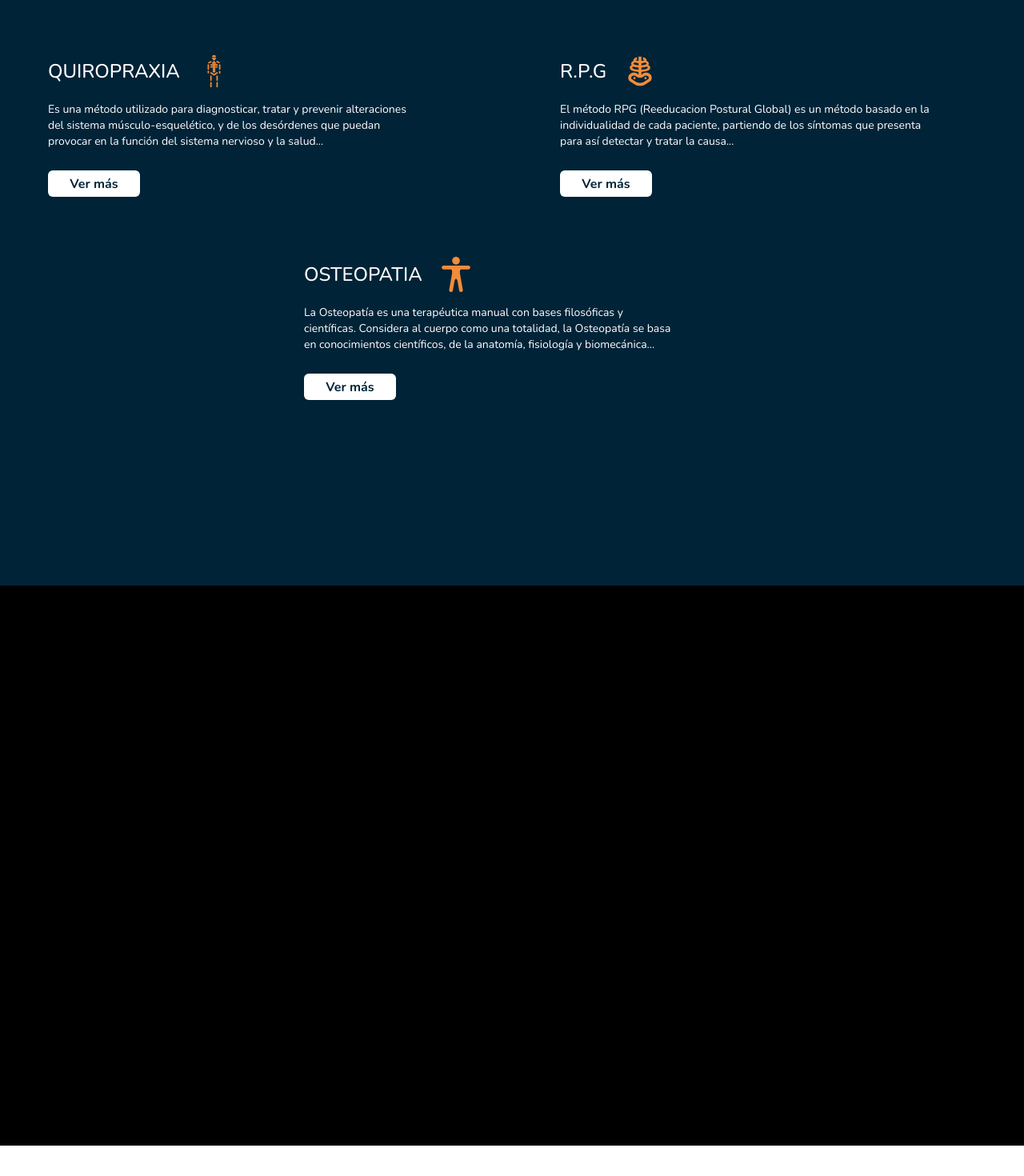
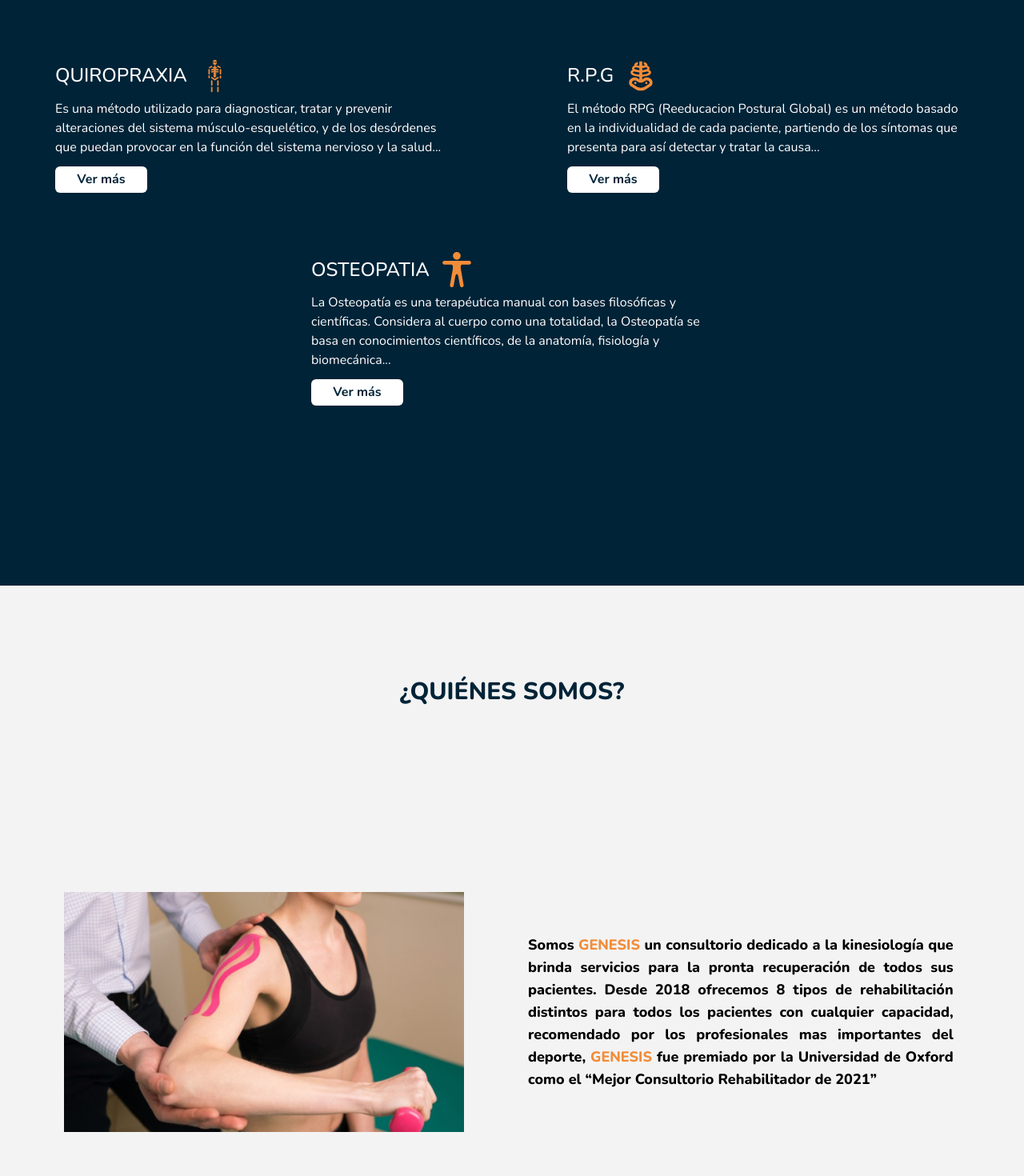
Before and after one commit to tomaslami/update-genesis, a Next.js app: page / in a window 1280 px wide. Shown: the part 868-2338 px from the top of the page at 80% size. Before the commit the page ends 2300 px from the top, so only its background shows below. Built offline with nearby package versions, Linux system fonts and the light colour scheme.

Commit message:
aboutUs component and organization

```diff
--- a/src/app/globals.css
+++ b/src/app/globals.css
@@ -6,6 +6,7 @@
   margin: 0;
   padding: 0;
   box-sizing: border-box;
+  scroll-behavior: smooth;
   font-family: 'Nunito', sans-serif;
-  scroll-behavior: smooth;
+
 }
--- a/src/app/layout.tsx
+++ b/src/app/layout.tsx
@@ -1,12 +1,10 @@
 import type { Metadata } from "next";
 import "./globals.css";
-import Head from "next/head";
-
-
 
 export const metadata: Metadata = {
   title: "Génesis",
   description: "Consultorio de Kinestesiología y Fisioterapia",
+
 };
 
 export default function RootLayout({
@@ -18,12 +16,12 @@ export default function RootLayout({
     <>
 
       <html lang="en">
-        <Head>
+        <head>
           <link rel="preconnect" href="https://fonts.googleapis.com"></link>
-          <link rel="preconnect" href="https://fonts.gstatic.com" crossOrigin="anonymous"></link>
+          <link rel="preconnect" href="https://fonts.gstatic.com"></link>
           <link href="https://fonts.googleapis.com/css2?family=Nunito:ital,wght@0,300;0,400;0,500;0,600;0,700;0,800;0,900;1,200&display=swap" rel="stylesheet"></link>
-        </Head>
-        <body>{children}</body>
+        </head>
+        <body className='nunito' >{children}</body>
       </html>
     </>
   );
--- a/src/app/page.tsx
+++ b/src/app/page.tsx
@@ -1,3 +1,4 @@
+import AboutUs from "@/components/AboutUs";
 import Header from "@/components/Header";
 import Info from "@/components/Info";
 import PrincipalLanding from "@/components/PrincipalLanding";
@@ -10,7 +11,7 @@ export default function Home() {
       <main className="bg-white">
         <PrincipalLanding />
         <Info />
-        <div className="w-full h-[700px] bg-black"></div>
+        <AboutUs />
       </main>
     </>
   );
--- /dev/null
+++ b/src/components/AboutUs.tsx
@@ -0,0 +1,30 @@
+"use client"
+
+import React from 'react'
+import styled from 'styled-components';
+
+
+
+
+const AboutUs = () => {
+  return (
+    <section id='nosotros' className='w-full h-screen flex flex-col bg-[#f3f3f3]  '>
+      <div className='flex justify-center items-center w-full h-1/3'>
+        <h1 className=' text-center text-3xl text-[#002337] font-extrabold '>¿QUIÉNES SOMOS?</h1>
+      </div>
+      <div className='w-full px-10 h-2/3 flex flex-row justify-center items-center gap-10'>
+        <div className='w-1/2 flex justify-center items-center'>
+          <img src="/ABOUT-US.webp" alt="Ejercicios" className='w-[500px] h-[300px]' />
+        </div>
+        <div className='w-1/2 h-full flex justify-center items-start flex-col'>
+          <p className='w-11/12 font-extrabold text-justify text-lg'>
+            Somos <span className='text-[#F28C38]'>GENESIS</span> un consultorio dedicado a la kinesiología que brinda servicios para la pronta recuperación de todos sus pacientes.
+            Desde 2018 ofrecemos 8 tipos de rehabilitación distintos para todos los pacientes con cualquier capacidad, recomendado por los profesionales mas importantes del deporte, <span className='text-[#F28C38]'>GENESIS</span> fue premiado por la Universidad de Oxford como el “Mejor Consultorio Rehabilitador de 2021”
+          </p>
+        </div>
+      </div>
+    </section>
+  )
+}
+
+export default AboutUs
--- a/src/components/Header.tsx
+++ b/src/components/Header.tsx
@@ -4,7 +4,7 @@ import React from 'react'
 const NavElements = [
   {
     title: 'SERVICIOS',
-    link: '#servicio'
+    link: '#info'
   },
   {
     title: 'NOSOTROS',
@@ -26,13 +26,12 @@ const Header = () => {
     <header className='w-full h-[85px] bg-[#f3f3f3] absolute'>
       <nav className='w-full h-full flex justify-center items-center'>
         <div className='w-2/5 h-full flex justify-start items-center'>
-          <img src="GNS-2.webp" alt="Génesis_Logo" className='w-[240px] h-[50px]' />
+          <img src="GNS-2.webp" alt="Génesis_Logo" className='w-[210px] h-[40px]' />
         </div>
         <ul className='w-3/5 flex justify-evenly '>
           {
-            NavElements.map(({ title, link }) =>
-
-              <li>
+            NavElements.map(({ title, link }, index) =>
+              <li key={index} className=''>
                 <a className='font-normal text-[#0a0a0a] hover:text-[#5c5c5c] transition' href={link}>{title}</a>
               </li>
             )
--- a/src/components/Info.tsx
+++ b/src/components/Info.tsx
@@ -4,8 +4,8 @@ import InfoCard from './tools/InfoCard'
 const Info = () => {
   return (
     <section id='info' className='w-full h-screen bg-[#002337]'>
-      <h1 className='h-2/12 w-full text-center text-3xl p-8 text-white font-semibold '>SERVICIOS DE REHABILITACION</h1>
-      <div className='h-10/12 flex-wrap flex justify-center items center '>
+      <h1 className='h-1/12 w-full text-center text-3xl p-8 text-white font-semibold nunito '>SERVICIOS DE REHABILITACION</h1>
+      <div className='h-11/12 w-full flex-wrap flex justify-center items center '>
         <InfoCard
           title='QUIROPRAXIA'
           description='Es una método utilizado para diagnosticar, tratar y prevenir alteraciones del sistema músculo-esquelético, y de los desórdenes que puedan provocar en la función del sistema nervioso y la salud...'
--- a/src/components/PrincipalLanding.tsx
+++ b/src/components/PrincipalLanding.tsx
@@ -10,7 +10,6 @@ const PrincipalLanding = () => {
             <path stroke-linecap="round" stroke-linejoin="round" d="M19.5 13.5 12 21m0 0-7.5-7.5M12 21V3" />
           </svg>
         </a>
-
       </div>
     </section>
   )
--- a/src/components/tools/InfoCard.tsx
+++ b/src/components/tools/InfoCard.tsx
@@ -9,15 +9,15 @@ type InfoCardProps = {
 
 const InfoCard = ({ title, description, image }: InfoCardProps) => {
   return (
-    <div className='w-1/2 h-10/12 p-10'>
-      <div className='w-[502px] h-[174px] px-5 gap-5 flex flex-col'>
-        <div className='w-full h-1/5 flex justify-start items-center flex-row  gap-5'>
+    <div className='w-1/2 h-10/12 p-10 flex justify-center items-center'>
+      <div className='w-[502px] h-[174px] gap-3 flex flex-col justify-center items-center'>
+        <div className='w-full h-1/5 flex justify-start items-center flex-row  gap-3'>
           <h1 className='text-white font-medium text-2xl'>{title}</h1>
           <img src={image} alt='Logo_Especial' />
         </div>
-        <h2 className='h-3/5 text-white font-thin text-sm'>{description}</h2>
-        <div className='w-full h-1/5'>
-          <button className='text-[#002337] bg-white rounded-md w-[115px] h-[33px] font-bold'>Ver más</button>
+        <div className='w-full flex flex-col gap-3'>
+          <h2 className=' text-white font-normal text-[16px]'>{description}</h2>
+          <button className=' text-[#002337] bg-white rounded-md w-[115px] h-[33px] font-bold'>Ver más</button>
         </div>
       </div>
     </div>
```
Also changed, not shown: public/ABOUT-US.webp (added).
